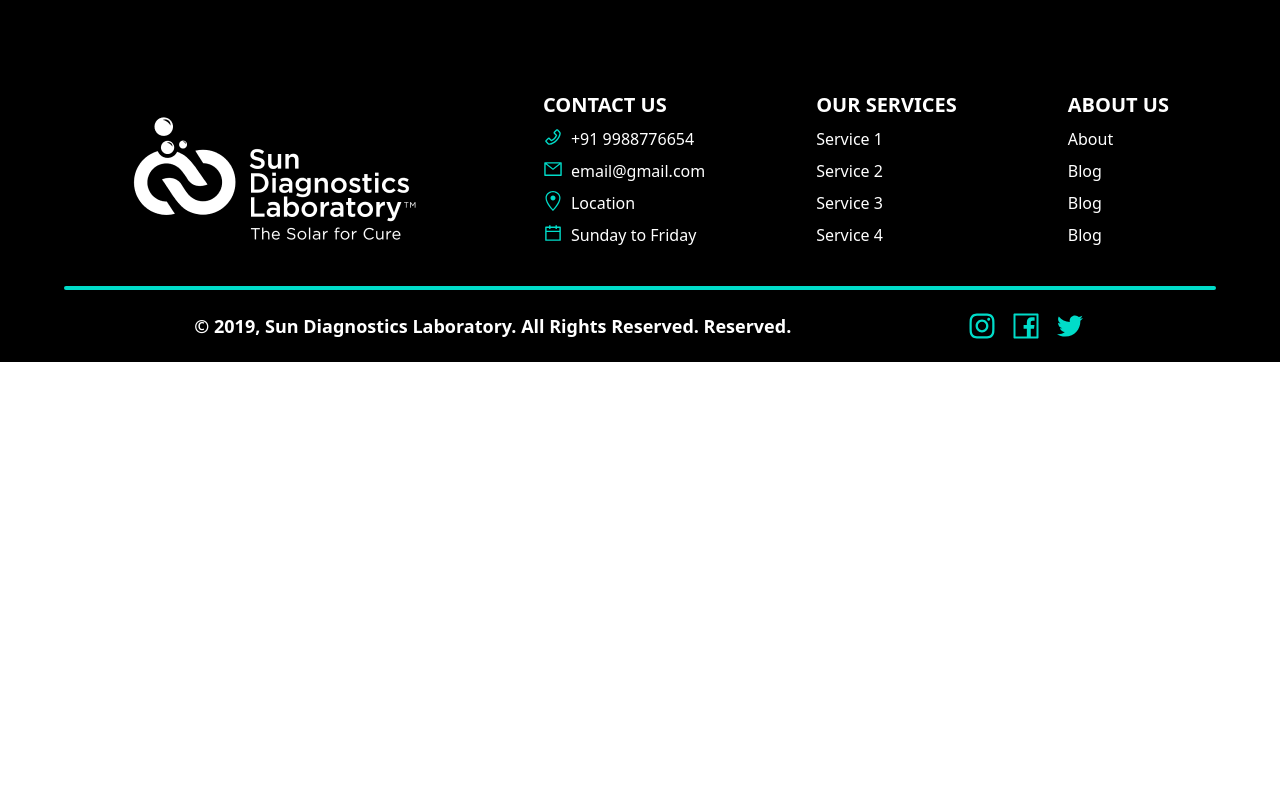
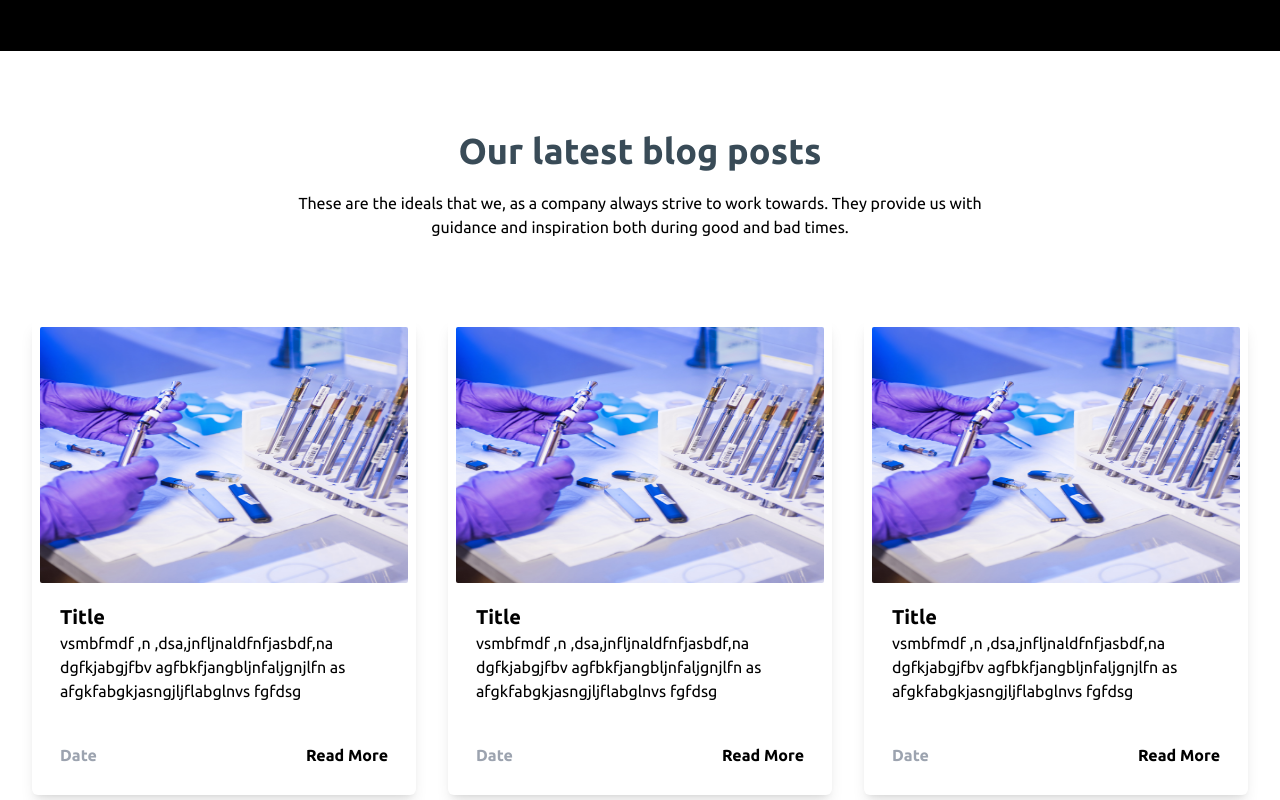
Before and after one commit to NEXT-BUG/sun-diagnostic-laboratory, a Next.js app: page /about in a window 1280 px wide. Shown: the part 2580-3380 px from the top of the page. Before the commit the page ends 2942 px from the top, so only its background shows below. Built offline with nearby package versions, Linux system fonts and the light colour scheme.

Commit message:
Our Latest Blogs is Added

```diff
--- /dev/null
+++ b/components/about/LatestBlog.js
@@ -0,0 +1,48 @@
+import Image from "next/image";
+import React from "react";
+import { blogs } from "../../mock/blogs";
+
+const LatestBlog = () => {
+  return (
+    <div className="w-screen min-h-screen font-ubuntu">
+      <div className="p-20 text-center space-y-5">
+        <h1 className="text-secondary font-bold text-4xl">
+          Our latest blog posts
+        </h1>
+        <p className="lg:w-2/3 mx-auto">
+          These are the ideals that we, as a company always strive to work
+          towards. They provide us with guidance and inspiration both during
+          good and bad times.
+        </p>
+      </div>
+      <div className="flex flex-col lg:flex-row space-y-5 lg:space-y-0 items-center justify-evenly">
+        {blogs?.map((blog, index) => {
+          if (index < 3) return <BlogCard {...blog} />;
+        })}
+      </div>
+    </div>
+  );
+};
+
+export default LatestBlog;
+
+const BlogCard = ({ image, title, desc }) => {
+  return (
+    <div className="p-2 bg-white shadow-lg w-96 rounded-md">
+      <Image className="object-fit object-center h-64 rounded-sm" src={image} />
+      <div className="p-5">
+        <h1 className="font-bold text-xl">{title}</h1>
+        <p className="">
+          vsmbfmdf ,n ,dsa,jnfljnaldfnfjasbdf,na dgfkjabgjfbv
+          agfbkfjangbljnfaljgnjlfn as afgkfabgkjasngjljflabglnvs fgfdsg
+        </p>
+      </div>
+      <div className="flex justify-between p-5">
+        <p className="text-gray-400 font-bold">Date</p>
+        <button className="text-black font-bold md:hover:scale-105 ease-out duration-200 md:hover:text-blue-500 md:hover:tracking-wider">
+          Read More
+        </button>
+      </div>
+    </div>
+  );
+};
--- a/mock/blogs.js
+++ b/mock/blogs.js
@@ -2,25 +2,31 @@ export const blogs = [
   {
     title: "Title",
     image: require("../assets/images/blog-img.png"),
+    desc: "Lorem ipsum dolor sit amet, consectetur adipiscing elit. Nunc sed",
   },
   {
     title: "Title",
     image: require("../assets/images/blog-img.png"),
+    desc: "Lorem ipsum dolor sit amet, consectetur adipiscing elit. Nunc sed",
   },
   {
     title: "Title",
     image: require("../assets/images/blog-img.png"),
+    desc: "Lorem ipsum dolor sit amet, consectetur adipiscing elit. Nunc sed",
   },
   {
     title: "Title",
     image: require("../assets/images/blog-img.png"),
+    desc: "Lorem ipsum dolor sit amet, consectetur adipiscing elit. Nunc sed",
   },
   {
     title: "Title",
     image: require("../assets/images/blog-img.png"),
+    desc: "Lorem ipsum dolor sit amet, consectetur adipiscing elit. Nunc sed",
   },
   {
     title: "Title",
     image: require("../assets/images/blog-img.png"),
+    desc: "Lorem ipsum dolor sit amet, consectetur adipiscing elit. Nunc sed",
   },
 ];
--- a/pages/about.js
+++ b/pages/about.js
@@ -1,6 +1,6 @@
 import Head from "next/head";
 import Image from "next/image";
-
+import LatestBlog from "../components/about/LatestBlog";
 import React from "react";
 import Hero from "../components/about/Hero";
 import Importance from "../components/about/Importance";
@@ -40,6 +40,7 @@ const About = () => {
         </div>
       </div>
       <Importance />
+      <LatestBlog />
     </div>
   );
 };
```
